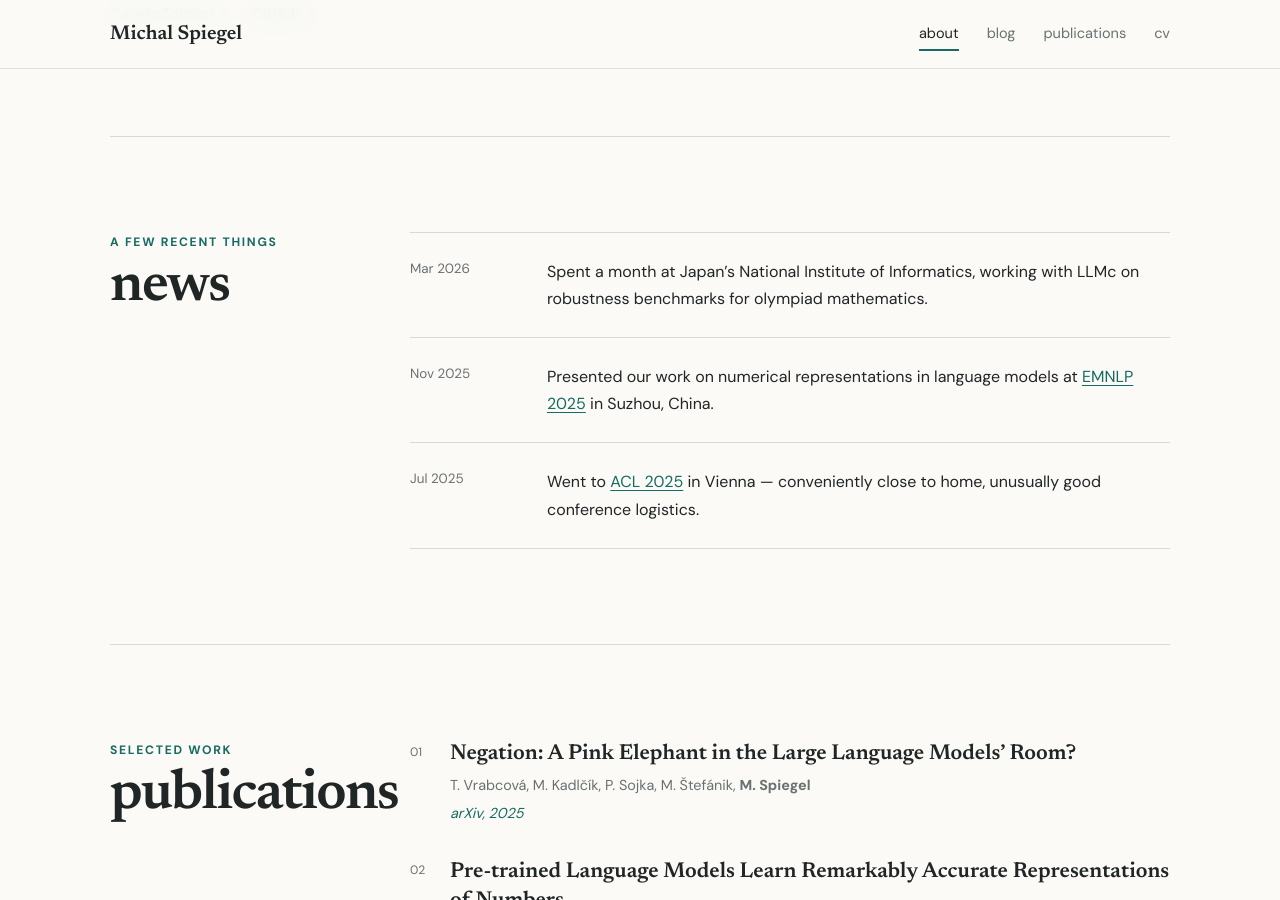
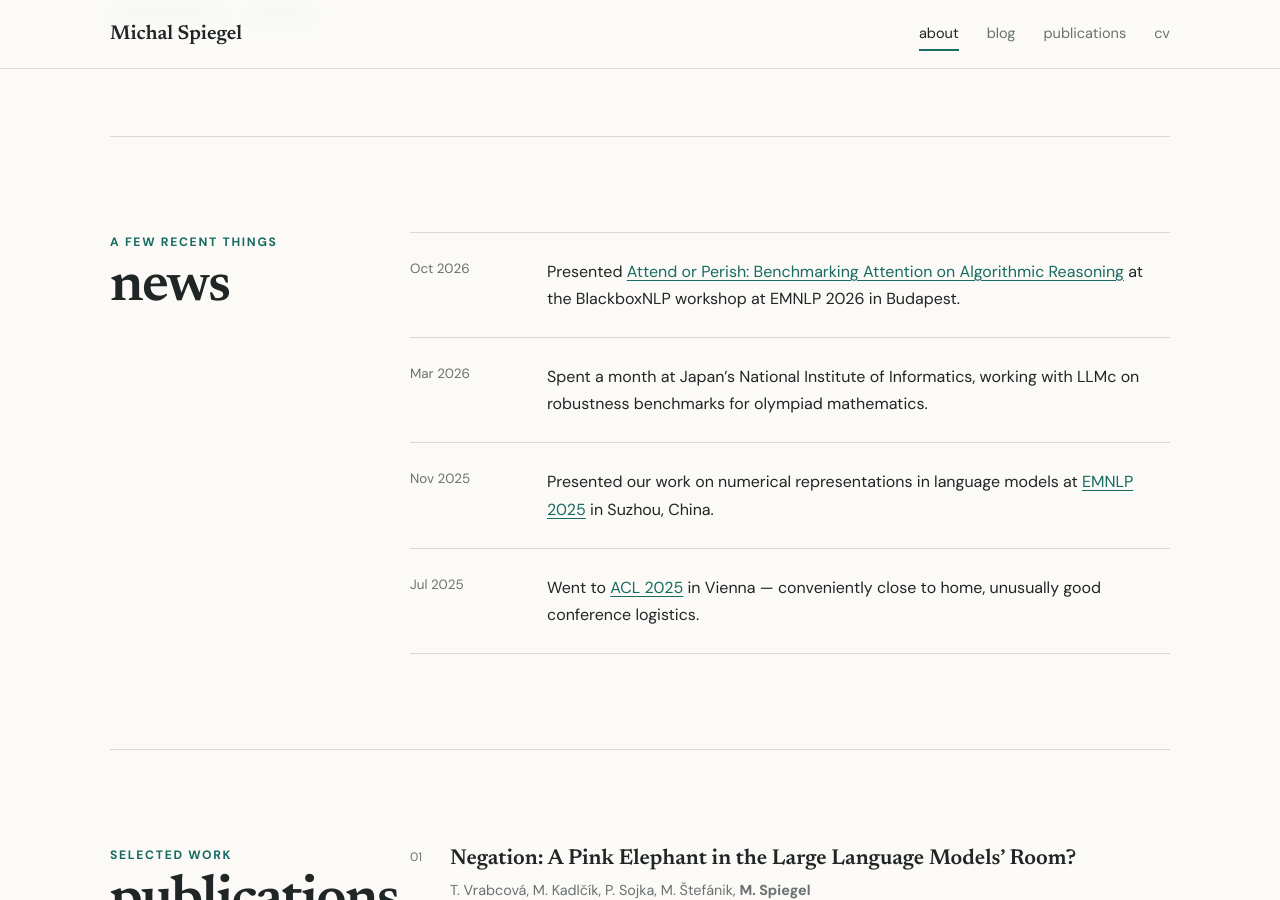
Before and after one commit to michalspiegel/michalspiegel.github.io, a Jekyll site: the page index.html, which Jekyll copies as it is, in a window 1280 px wide and 900 px high, scrolled down 718 px. Built offline with Jekyll 4.4.1, drawn with Linux system fonts in a browser that asks for light colours.

Commit message:
Add BlackboxNLP @ EMNLP 2026 paper to news
Co-Authored-By: Claude Sonnet 5.5 <noreply@anthropic.com>

```diff
--- a/index.html
+++ b/index.html
@@ -89,6 +89,14 @@
           <h2>news</h2>
         </div>
         <div class="news-list">
+          <article class="news-item">
+            <time datetime="2026-10">Oct 2026</time>
+            <p>
+              Presented
+              <a href="https://aclanthology.org/2026.blackboxnlp-1.41/">Attend or Perish: Benchmarking Attention on Algorithmic Reasoning</a>
+              at the BlackboxNLP workshop at EMNLP 2026 in Budapest.
+            </p>
+          </article>
           <article class="news-item">
             <time datetime="2026-03">Mar 2026</time>
             <p>
```
